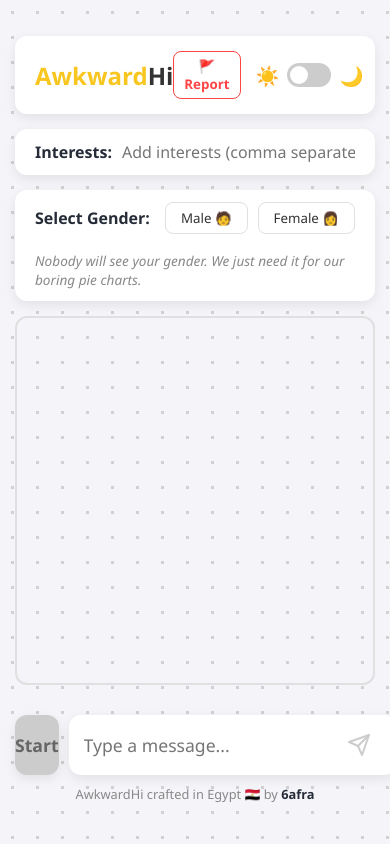
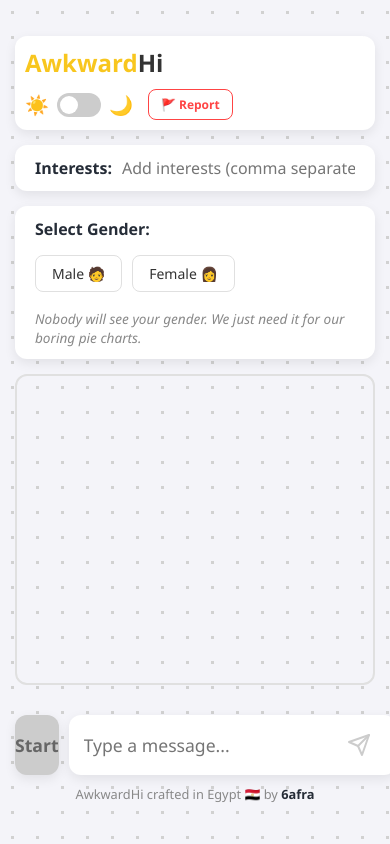
Before and after one commit to o3yin3yin-create/awkwardhi, a website: page public/index.html in a window 390 px wide. Drawn offline with Linux system fonts and the light colour scheme; no server answers.

Commit message:
fix mobile responsive and layout bugs

```diff
--- a/public/style.css
+++ b/public/style.css
@@ -137,3 +137,47 @@ input:checked + .slider:before { transform: translateX(20px); }
 .dev-link:hover {
     color: var(--you-color);
 }
+/* ضبط التصميم خصيصاً للشاشات الصغيرة والموبايل */
+@media (max-width: 480px) {
+    /* ضبط الهيدر وترتيب العناصر جواه */
+    header {
+        display: flex;
+        flex-wrap: wrap;
+        align-items: center;
+        justify-content: space-between;
+        gap: 10px;
+        padding: 10px;
+    }
+
+    h1 {
+        font-size: 20px; /* تصغير حجم اسم الموقع */
+    }
+
+    /* ضبط زرار الريبورت عشان ميتمددش */
+    #report-btn {
+        padding: 6px 12px;
+        font-size: 12px;
+        height: auto;
+        order: 2; /* ترتيبه في الهيدر */
+    }
+
+    /* ضبط زرار التوجل (النايت مود) */
+    .theme-switch-wrapper {
+        order: 3;
+        transform: scale(0.85); /* تصغير حجم التوجل شوية عشان ميتزقش برة */
+    }
+
+    /* ضبط سكشن الجيندر */
+    .gender-container {
+        padding: 12px;
+    }
+
+    .gender-btn {
+        padding: 8px 16px;
+        font-size: 14px;
+    }
+
+    .gender-subtext {
+        font-size: 11px; /* تصغير الكلام الساخر اللي تحت الجيندر */
+    }
+}
```
